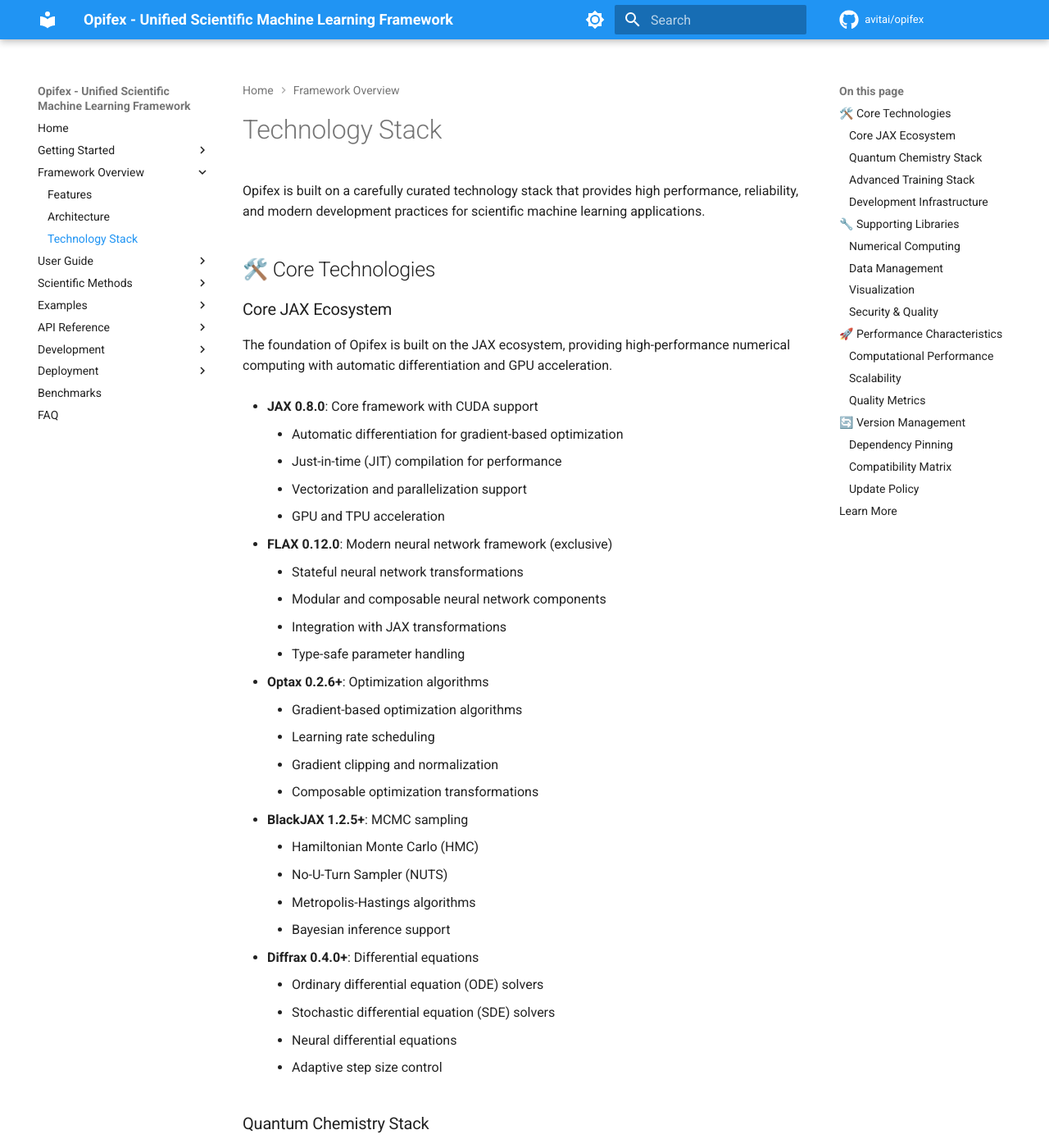
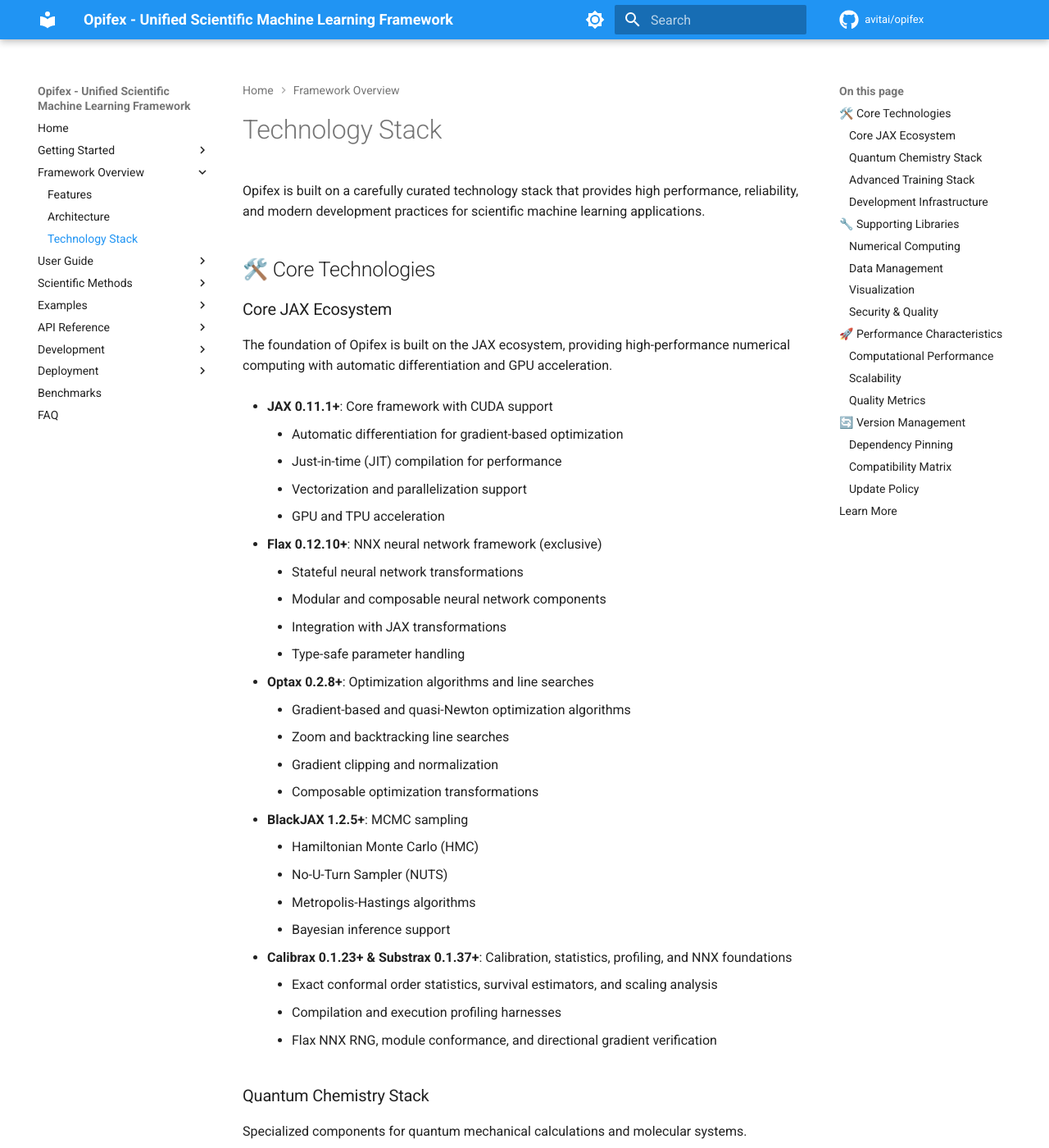
Before and after one commit to avitai/opifex, an MkDocs documentation site: the page built from docs/tech-stack.md, in a window 1280 px wide and 1400 px high. Shown: the whole window at 82% size. Built offline with MkDocs 1.6.1 and Material for MkDocs 9.7.7, drawn with Linux system fonts in a browser that asks for light colours; comment, search, counter and statistics services are not loaded; the version menu is left out; some of the changed text lies outside the part shown.

Commit message:
build(deps,docs): remove runtime diffrax and optimistix dependencies and sync stack docs

```diff
--- a/docs/tech-stack.md
+++ b/docs/tech-stack.md
@@ -8,23 +8,23 @@ Opifex is built on a carefully curated technology stack that provides high perfo
 
 The foundation of Opifex is built on the JAX ecosystem, providing high-performance numerical computing with automatic differentiation and GPU acceleration.
 
-- **JAX 0.8.0**: Core framework with CUDA support
+- **JAX 0.11.1+**: Core framework with CUDA support
 
     - Automatic differentiation for gradient-based optimization
     - Just-in-time (JIT) compilation for performance
     - Vectorization and parallelization support
     - GPU and TPU acceleration
 
-- **FLAX 0.12.0**: Modern neural network framework (exclusive)
+- **Flax 0.12.10+**: NNX neural network framework (exclusive)
     - Stateful neural network transformations
     - Modular and composable neural network components
     - Integration with JAX transformations
     - Type-safe parameter handling
 
-- **Optax 0.2.6+**: Optimization algorithms
+- **Optax 0.2.8+**: Optimization algorithms and line searches
 
-    - Gradient-based optimization algorithms
-    - Learning rate scheduling
+    - Gradient-based and quasi-Newton optimization algorithms
+    - Zoom and backtracking line searches
     - Gradient clipping and normalization
     - Composable optimization transformations
 
@@ -35,12 +35,11 @@ The foundation of Opifex is built on the JAX ecosystem, providing high-performan
     - Metropolis-Hastings algorithms
     - Bayesian inference support
 
-- **Diffrax 0.4.0+**: Differential equations
+- **Calibrax 0.1.23+ & Substrax 0.1.37+**: Calibration, statistics, profiling, and NNX foundations
 
-    - Ordinary differential equation (ODE) solvers
-    - Stochastic differential equation (SDE) solvers
-    - Neural differential equations
-    - Adaptive step size control
+    - Exact conformal order statistics, survival estimators, and scaling analysis
+    - Compilation and execution profiling harnesses
+    - Flax NNX RNG, module conformance, and directional gradient verification
 
 ### Quantum Chemistry Stack
 
@@ -144,10 +143,9 @@ Modern development tools ensuring code quality, testing, and documentation.
 
 ### Numerical Computing
 
-- **Optimistix**: Root finding & minimization
-- **Lineax**: Linear solvers
-- **Distrax**: Probabilistic programming
-- **Orbax**: Checkpointing system
+- **SciPy 1.10+**: Reference special functions and sparse utilities
+- **Distrax 0.1.0+**: Probabilistic distributions
+- **Orbax 0.11.13+**: Checkpointing system
 
 ### Data Management
 
@@ -201,11 +199,12 @@ All dependencies are pinned to specific versions to ensure reproducibility and s
 
 | Component | Version | Python | CUDA | Notes |
 |-----------|---------|--------|------|-------|
-| JAX | 0.8.0+ | 3.12+ | 12.0+ | Core framework |
-| FLAX | 0.12.1+ | 3.12+ | - | Neural networks |
-| Optax | 0.2.8+ | 3.12+ | - | Optimization |
+| JAX | 0.11.1+ | 3.12+ | 12.0+ | Core framework |
+| Flax | 0.12.10+ | 3.12+ | - | Neural networks (NNX) |
+| Optax | 0.2.8+ | 3.12+ | - | Optimization & line search |
 | BlackJAX | 1.2.5+ | 3.12+ | - | MCMC sampling |
-| Diffrax | 0.4.0+ | 3.12+ | - | Differential equations |
+| Calibrax | 0.1.23+ | 3.12+ | - | Metrics, statistics & profiling |
+| Substrax | 0.1.37+ | 3.12+ | - | NNX & testing utilities |
 
 ### Update Policy
 
--- a/pyproject.toml
+++ b/pyproject.toml
@@ -22,16 +22,11 @@ dependencies = [
   # 0.11.1, so importing flax.nnx fails with 0.12.9 on jax>=0.11.2; 0.12.10 is the first
   # release that picks the primitive name dynamically for the installed jax.
   "flax>=0.12.10",
-  "diffrax>=0.4.0",
-  # differential equations
   # 0.2.8 removed optax/contrib/_complex_valued.py's module-level
   # jax.config.update("jax_pmap_shmap_merge", False). jax removed that config option, so
   # any optax below 0.2.8 raises AttributeError while flax.nnx imports optax, which takes
   # out collection for the entire suite rather than one test.
   "optax>=0.2.8",
-  # optimization - upgraded for Flax 0.12.0 compatibility
-  "optimistix>=0.0.10",
-  # root finding, minimisation, fixed points, and least squares.
   "blackjax>=1.2.5",
   # MCMC and sampling
   "numpy>=1.24.0",
```
Also changed, not shown: CHANGELOG.md (+1 -0 lines), docs/architecture.md (+1 -1 lines), docs/faq.md (+4 -4 lines), docs/getting-started/installation.md (+4 -12 lines), 1 other file.
